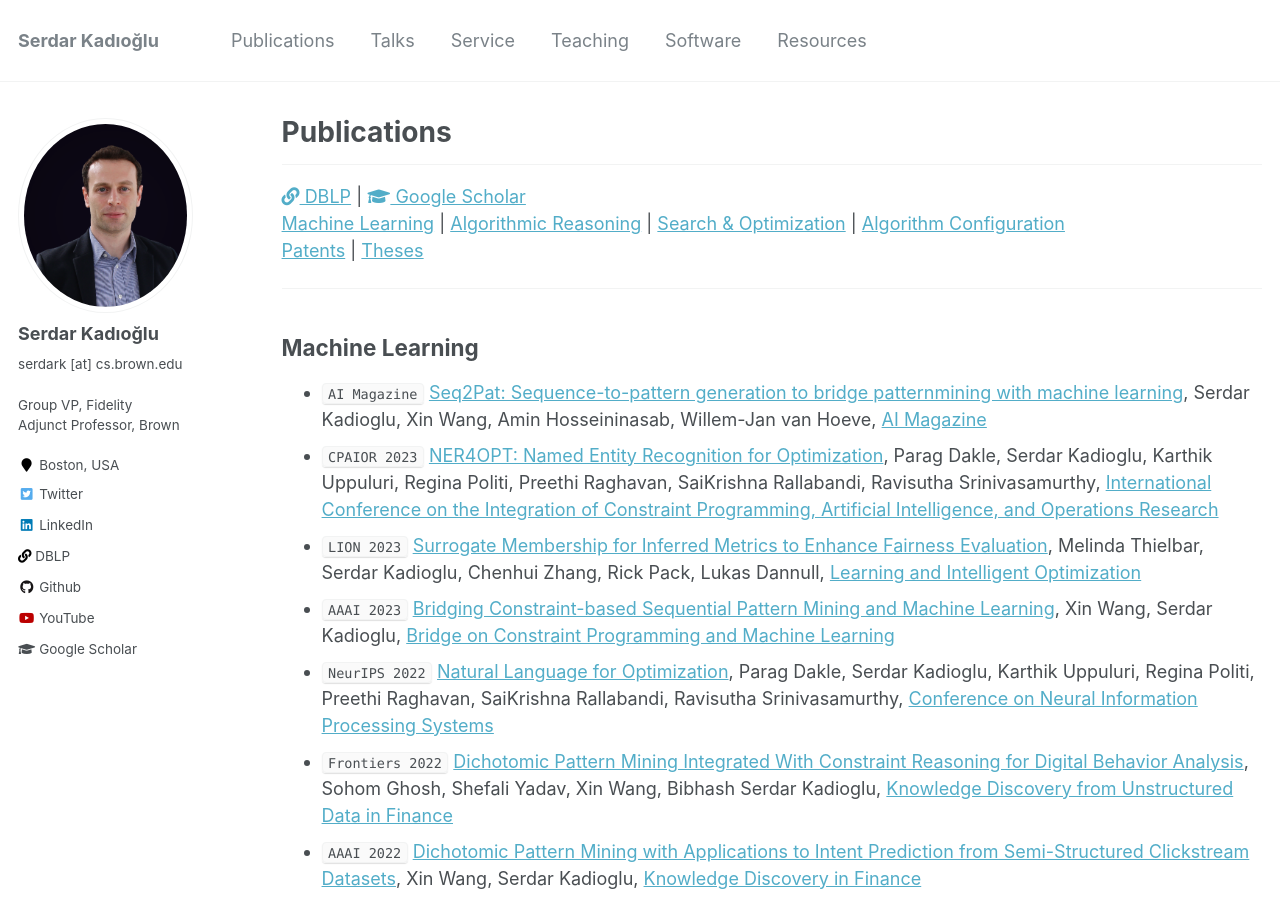
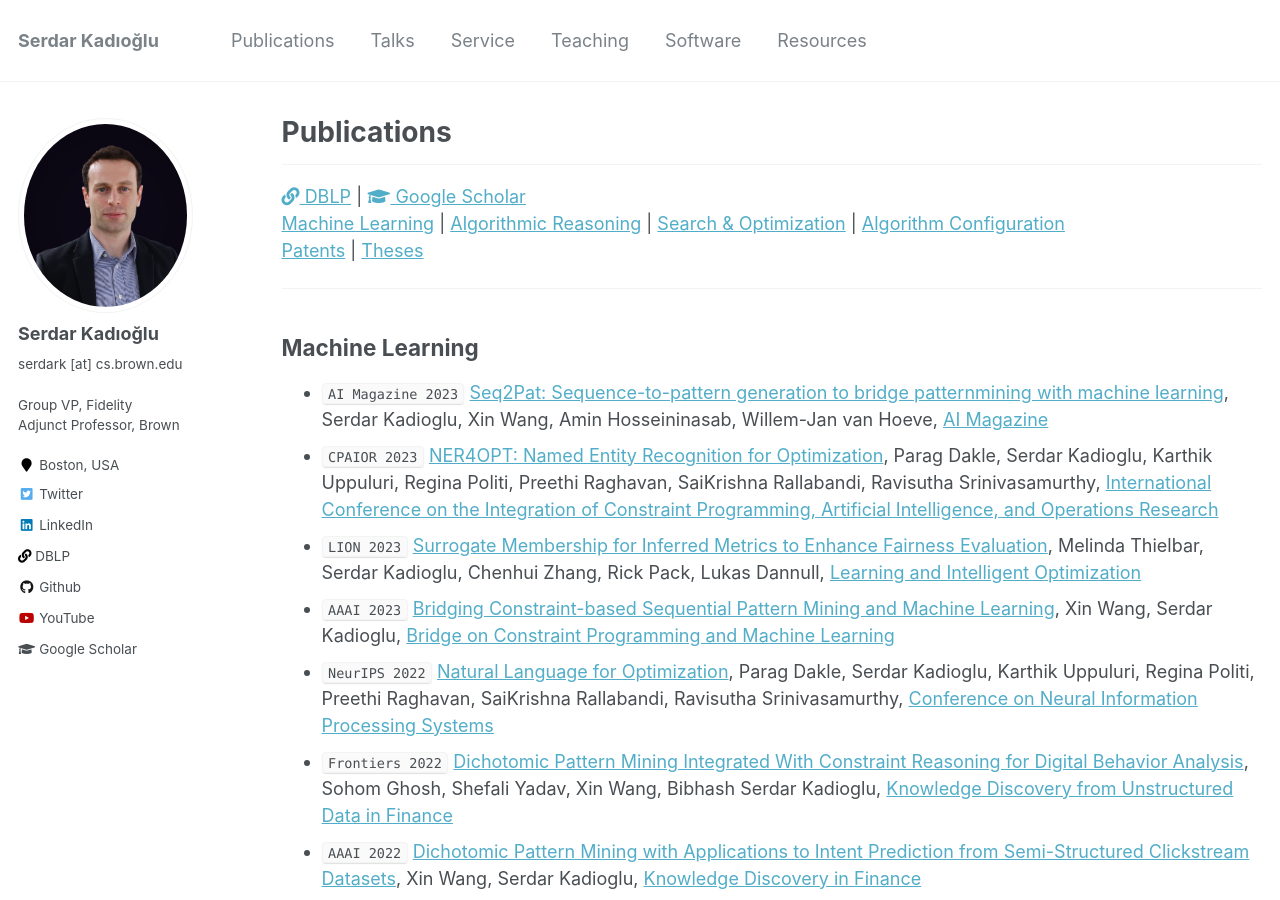
Before and after one commit to skadio/skadio.github.io, a Jekyll site: the page built from _pages/publications.md, in a window 1280 px wide and 900 px high. Built offline with Jekyll 4.4.1, drawn with Linux system fonts in a browser that asks for light colours.

Commit message:
Update publications.md

```diff
--- a/_pages/publications.md
+++ b/_pages/publications.md
@@ -18,7 +18,7 @@ author_profile: true
 ---
 
 ## Machine Learning
-* `AI Magazine` [Seq2Pat: Sequence-to-pattern generation to bridge patternmining with machine learning](https://onlinelibrary.wiley.com/doi/epdf/10.1002/aaai.12081), Serdar Kadioglu, Xin Wang, Amin Hosseininasab, Willem-Jan van Hoeve, [AI Magazine](https://onlinelibrary.wiley.com/toc/23719621/2023/44/1)
+* `AI Magazine 2023` [Seq2Pat: Sequence-to-pattern generation to bridge patternmining with machine learning](https://onlinelibrary.wiley.com/doi/epdf/10.1002/aaai.12081), Serdar Kadioglu, Xin Wang, Amin Hosseininasab, Willem-Jan van Hoeve, [AI Magazine](https://onlinelibrary.wiley.com/toc/23719621/2023/44/1)
 * `CPAIOR 2023` [NER4OPT: Named Entity Recognition for Optimization](https://sites.google.com/view/cpaior2023), Parag Dakle, Serdar Kadioglu, Karthik Uppuluri, Regina Politi, Preethi Raghavan, SaiKrishna Rallabandi, Ravisutha Srinivasamurthy, [International Conference on the Integration of Constraint Programming, Artificial Intelligence, and Operations Research](https://sites.google.com/view/cpaior2023)
 * `LION 2023` [Surrogate Membership for Inferred Metrics to Enhance Fairness Evaluation](https://lion17.org/), Melinda Thielbar, Serdar Kadioglu, Chenhui Zhang, Rick Pack, Lukas Dannull, [Learning and Intelligent Optimization](https://lion17.org/)
 * `AAAI 2023` [Bridging Constraint-based Sequential Pattern Mining
```
